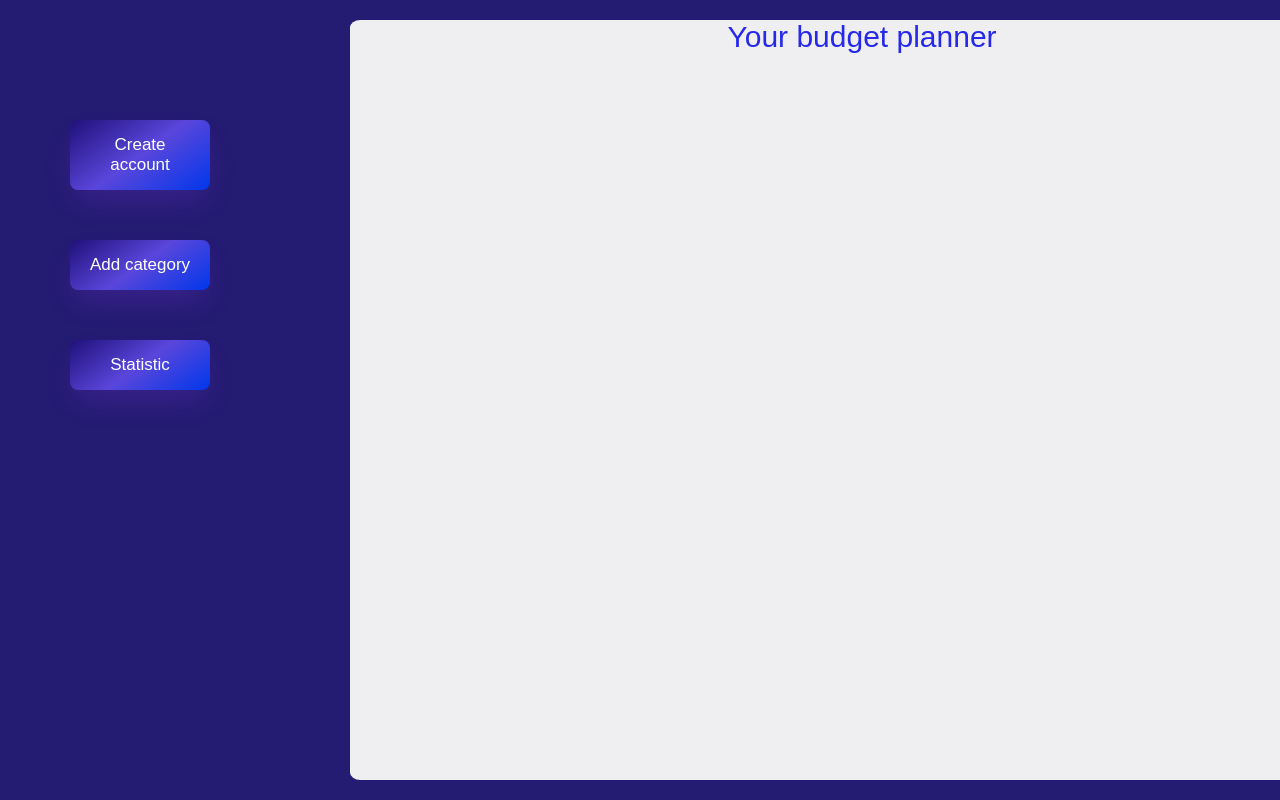
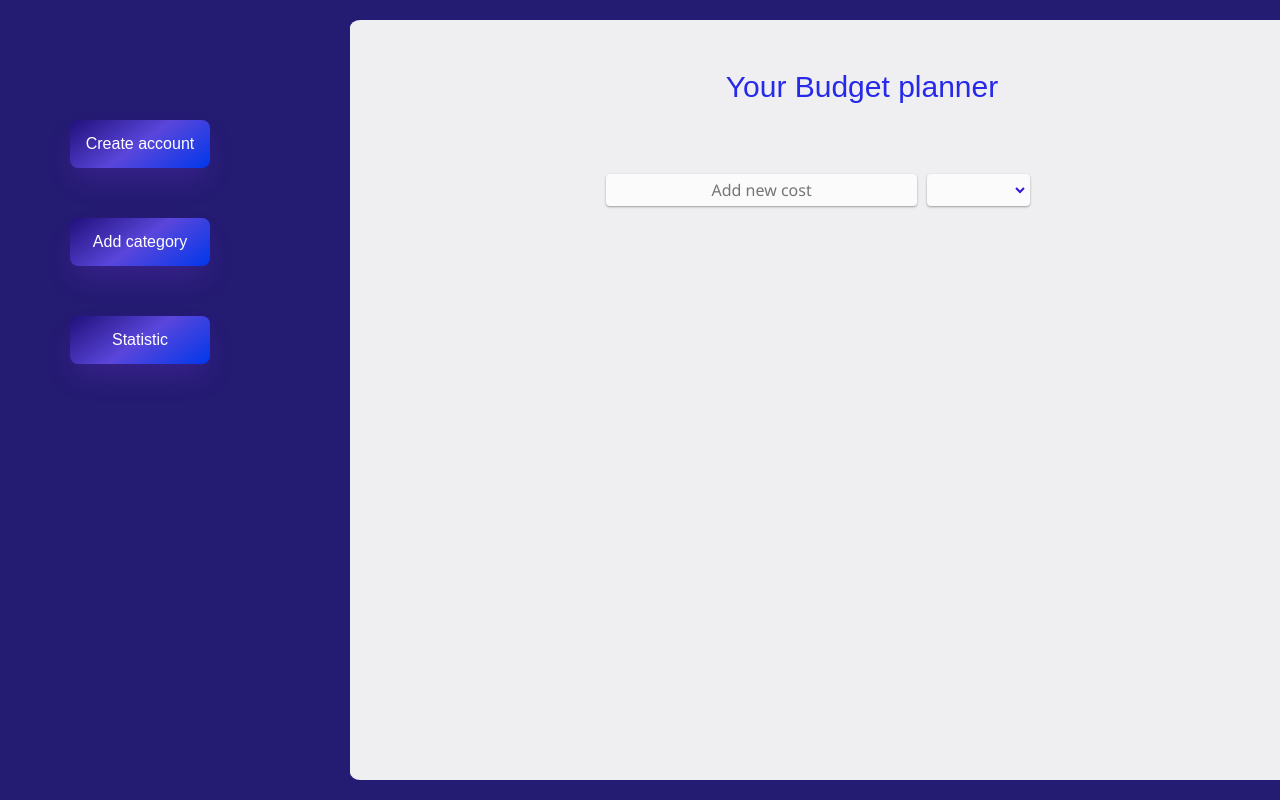
Before and after one commit to Tatjanadragoi/final_proj, a React (Create React App) app in the folder final_proj/: page / in a window 1280 px wide. Shown: the top 800 px of the page. Built offline with nearby package versions, Linux system fonts and the light colour scheme.

Commit message:
Third commit

```diff
--- /dev/null
+++ b/final_proj/src/components/appName/index.jsx
@@ -0,0 +1,19 @@
+import React from "react";
+import { Titel } from "./index.style";
+
+
+export const AppName = () => {
+
+return (
+    <div>
+         <Titel>Your Budget planner</Titel>
+    </div>
+
+
+
+
+
+
+)
+
+}
--- /dev/null
+++ b/final_proj/src/components/appName/index.style.jsx
@@ -0,0 +1,15 @@
+import styled from 'styled-components'
+
+
+export const Titel = styled.div`
+
+
+
+    font-size: 30px;
+    color: #2629e9;
+    text-align: center;
+    font-family: sans-serif;
+    padding-top: 50px;
+
+
+`
--- a/final_proj/src/components/buttons/index.style.jsx
+++ b/final_proj/src/components/buttons/index.style.jsx
@@ -13,12 +13,14 @@ export const Btn = styled.button`
   box-sizing: border-box;
   color: #FFFFFF;
   font-family: Phantomsans, sans-serif;
-  font-size: 17px;
+  font-size: 16px;
   justify-content: center;
   min-width: 140px;
   padding: 15px 15px;
   cursor: pointer;
 
-
+  &:active {
+    box-shadow: inset 2px 2px 10px white
+  }
 
 `
--- /dev/null
+++ b/final_proj/src/components/categoryList/index.style.jsx
@@ -0,0 +1,17 @@
+import styled from 'styled-components'
+
+
+export const CategoryStyle = styled.select`
+
+            margin-top: 70px;
+            width: 10%;
+            color: rgb(56, 19, 219);
+            font-size: 16px;
+            min-height: 32px;
+            border-radius: 4px;
+            border: 2px solid transparent;
+            box-shadow: rgb(0 0 0 / 12%) 0px 1px 3px, rgb(0 0 0 / 24%) 0px 1px 2px;
+            background: rgb(251, 251, 251);
+            text-align:center;
+            margin-left: 10px;
+`
--- /dev/null
+++ b/final_proj/src/components/input/index.style.jsx
@@ -0,0 +1,23 @@
+import styled from 'styled-components'
+
+
+
+
+        export const Input = styled.input`
+
+            margin-top: 70px;
+            width: 30%;
+            color: rgb(56, 19, 219);
+            font-size: 16px;
+            min-height: 28px;
+            border-radius: 4px;
+            border: 2px solid transparent;
+            box-shadow: rgb(0 0 0 / 12%) 0px 1px 3px, rgb(0 0 0 / 24%) 0px 1px 2px;
+            background: rgb(251, 251, 251);
+            text-align:center;
+            margin-left: 25%;
+
+
+
+
+`
--- a/final_proj/src/pages/main-page/index.jsx
+++ b/final_proj/src/pages/main-page/index.jsx
@@ -4,6 +4,10 @@ import { LeftSide } from './index.style';
 import { Wrapper } from './index.style';
 import { Menu } from './index.style';
 import { Btn } from '../../components/buttons/index.style';
+import { Input } from '../../components/input/index.style';
+import { AppName } from '../../components/appName';
+import { CategoryStyle } from '../../components/categoryList/index.style';
+
 
 
 
@@ -21,7 +25,9 @@ export const MainPage = () => {
          </Menu>
 
         <RightSide>
-             Your budget planner
+             <AppName/>
+             <Input placeholder='Add new cost'/>
+             <CategoryStyle/>
         </RightSide>
 
 
--- a/final_proj/src/pages/main-page/index.style.jsx
+++ b/final_proj/src/pages/main-page/index.style.jsx
@@ -1,4 +1,4 @@
-import styled, {css} from 'styled-components'
+import styled from 'styled-components'
 
 export const LeftSide = styled.div `
 
@@ -16,10 +16,7 @@ export const RightSide = styled.div `
 
 & {
 
-   font-size: 30px;
-   color: #2629e9;
-   text-align: center;
-   font-family: sans-serif;
+
    border-radius: 1%;
     margin-top: 20px;
     margin-left: 350px;
@@ -46,7 +43,7 @@ export const Wrapper = styled.div `
  export const Menu = styled.div `
     color: white;
 
-    width: 10%;
+    width: 7%;
     height: 80%;
     background-color: #241b72;
     position: fixed;
```
Also changed, not shown: final_proj/src/components/categoryList/index.jsx (added), final_proj/src/components/input/index.jsx (added).
